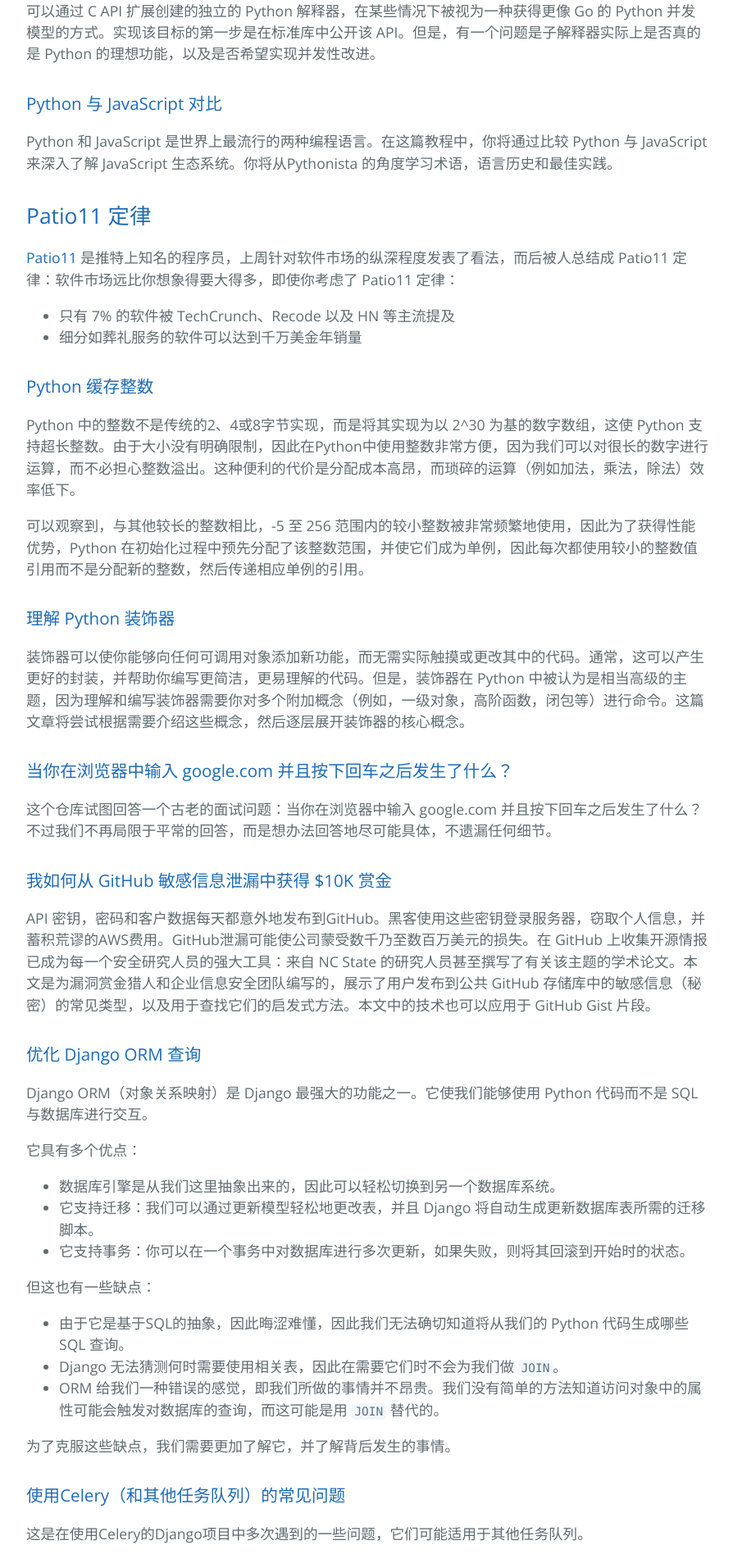
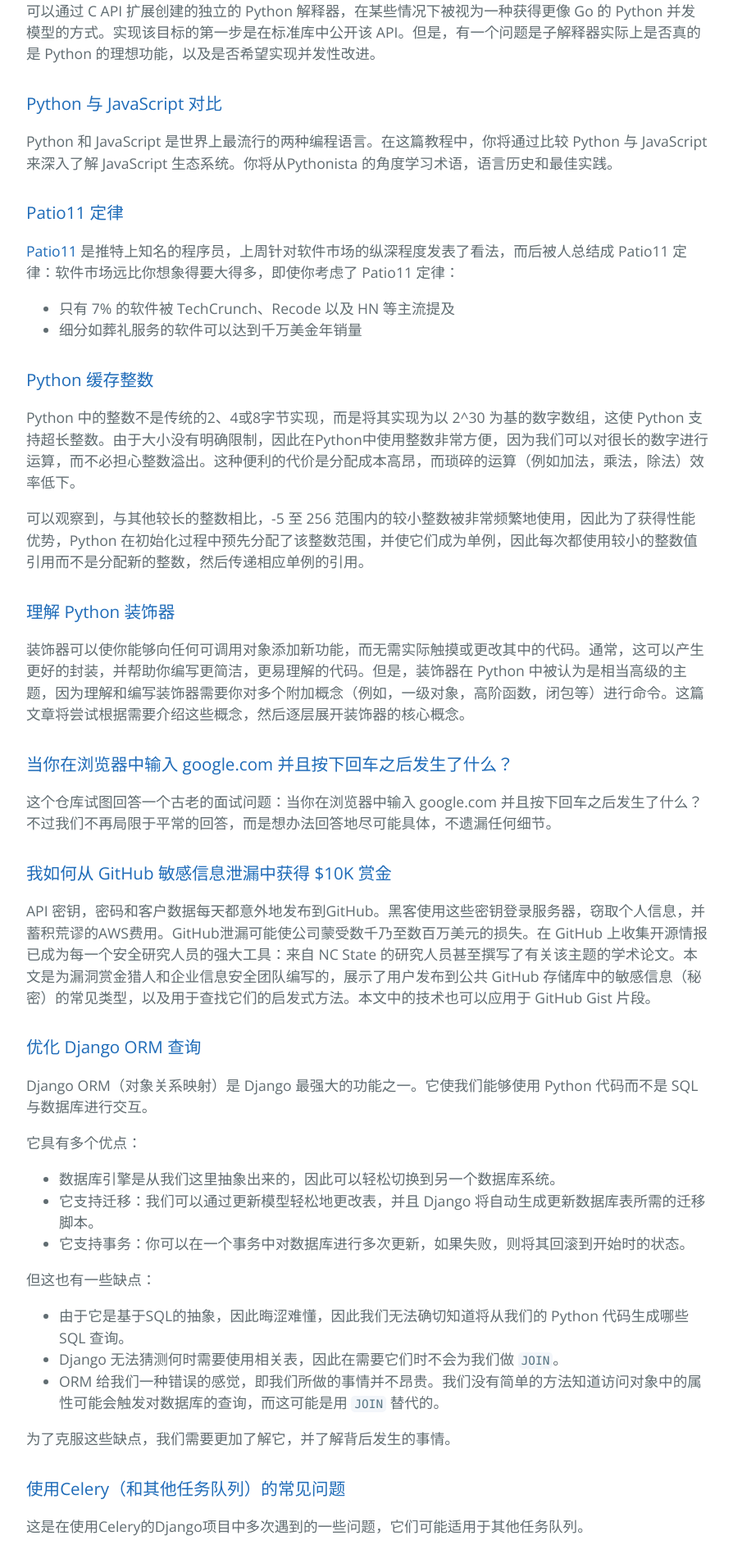
Before and after one commit to qiwihui/PythonWeekly, a Jekyll site: the page built from _posts/2020-05-24-#4.md, in a window 1280 px wide. Shown: the part 852-2748 px from the top of the page at 82% size, without its empty margins (192-1086 px from the left). Built offline with Jekyll 4.4.1, drawn with Linux system fonts in a browser that asks for light colours; emoji names are drawn with the system emoji font; comment, search, counter and statistics services are not loaded.

Commit message:
fix: fix title size

```diff
--- a/_posts/2020-05-24-#4.md
+++ b/_posts/2020-05-24-#4.md
@@ -24,7 +24,7 @@ Python 周报，提供有价值的 Python 及行业相关信息。
 
 Python 和 JavaScript 是世界上最流行的两种编程语言。在这篇教程中，你将通过比较 Python 与 JavaScript 来深入了解 JavaScript 生态系统。你将从Pythonista 的角度学习术语，语言历史和最佳实践。
 
-## [Patio11 定律](https://secondbreakfast.co/patio11-s-law)
+### [Patio11 定律](https://secondbreakfast.co/patio11-s-law)
 
 [Patio11](https://twitter.com/patio11) 是推特上知名的程序员，上周针对软件市场的纵深程度发表了看法，而后被人总结成 Patio11 定律：软件市场远比你想象得要大得多，即使你考虑了 Patio11 定律：
 
```
